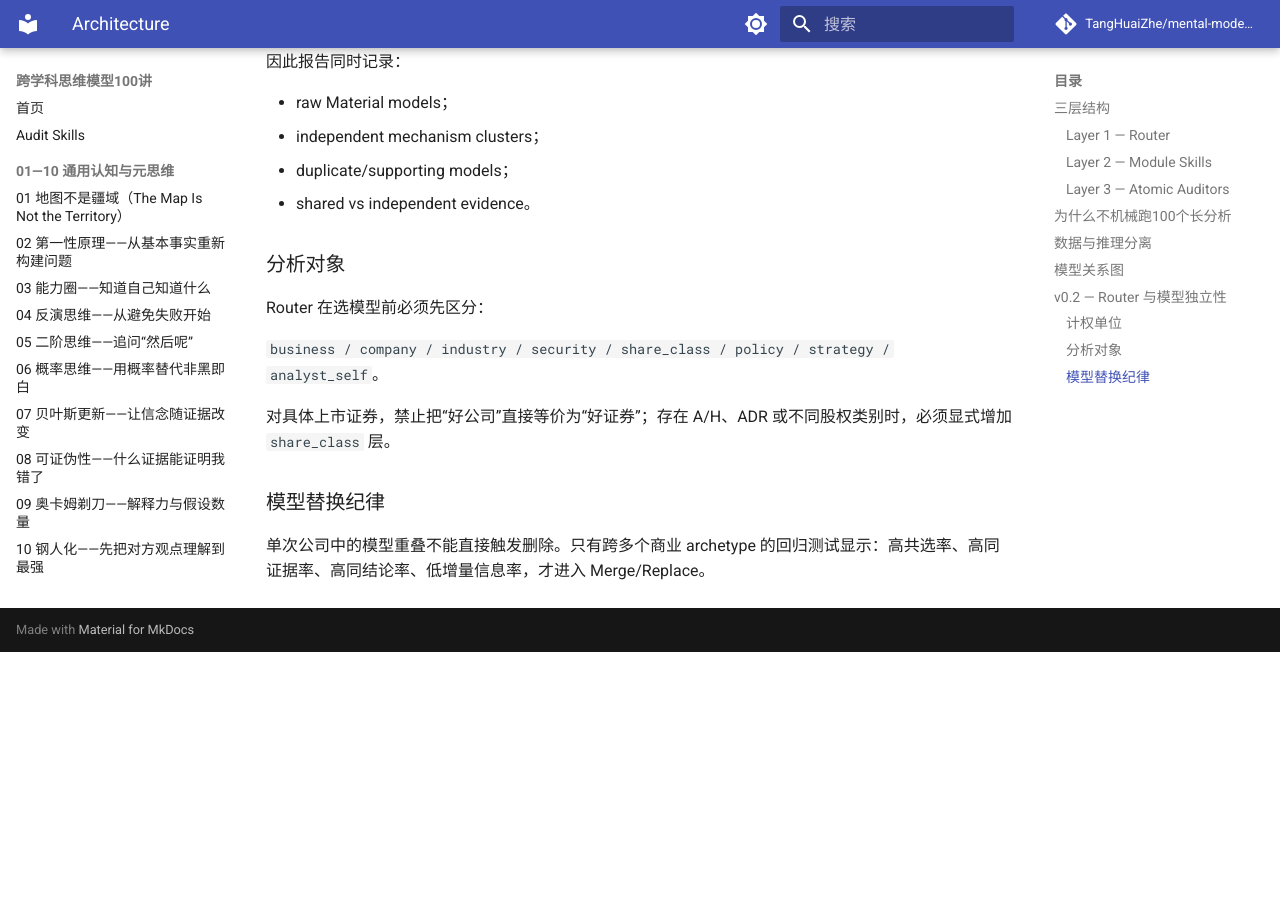
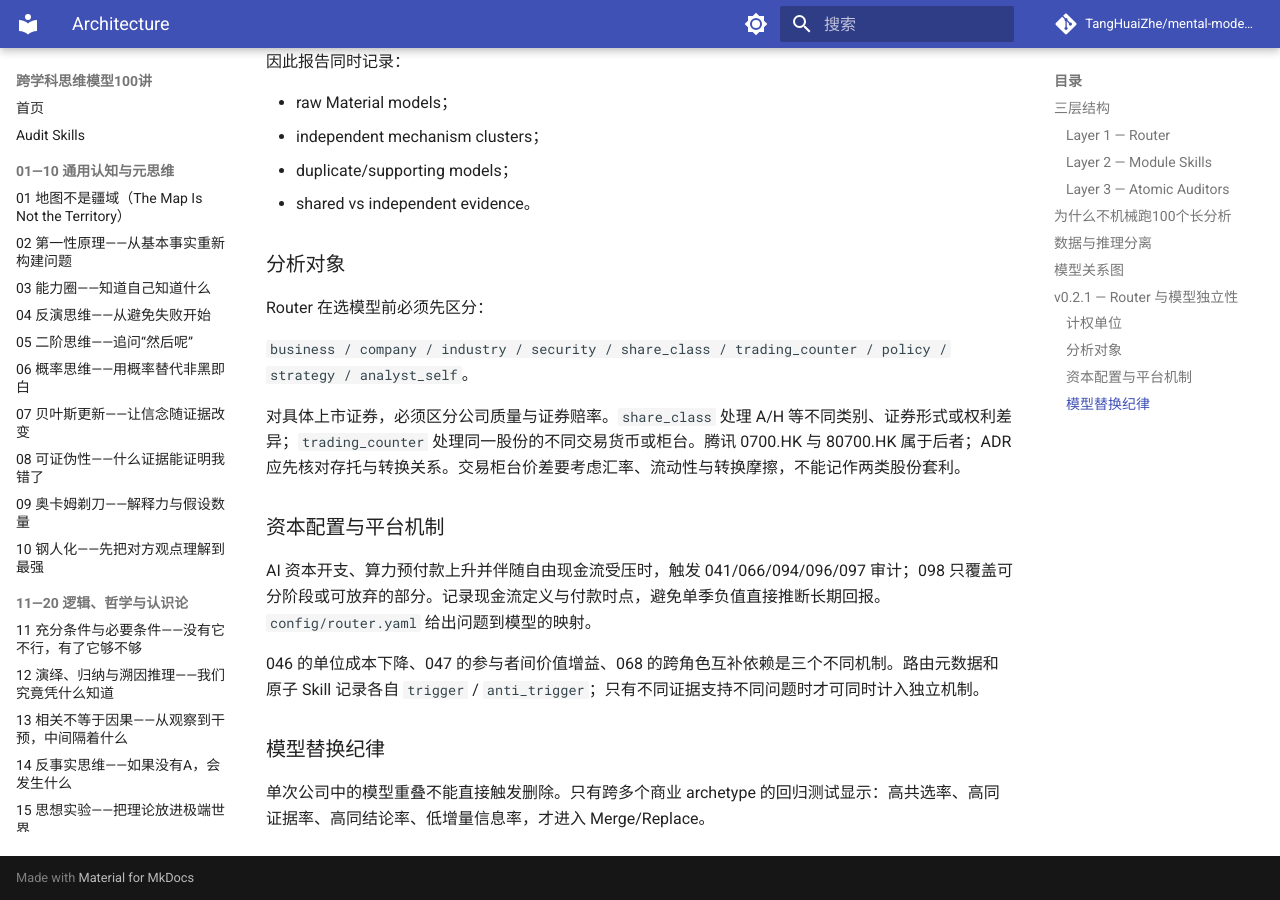
Before and after one commit to TangHuaiZhe/mental-models-audit, an MkDocs documentation site: the page built from docs/architecture.md, in a window 1280 px wide and 900 px high, scrolled down 1467 px. Built offline with MkDocs 1.6.1 and Material for MkDocs 9.7.7, drawn with Linux system fonts in a browser that asks for light colours; comment, search, counter and statistics services are not loaded; before the commit the page ends 2119 px from its top, so only the background shows below that; some of the changed text lies outside the part shown.

Commit message:
feat: refine audit router and add Tencent regression case

```diff
--- a/docs/architecture.md
+++ b/docs/architecture.md
@@ -30,7 +30,7 @@
 
 每个原子 Skill 的 `next_models` 形成有向图。Router 可以根据一次审计结果继续深挖，而不是按 001→100 线性调用。
 
-## v0.2 — Router 与模型独立性
+## v0.2.1 — Router 与模型独立性
 
 v0.2 增加一层集中式路由元数据：
 
@@ -55,9 +55,15 @@ v0.2 增加一层集中式路由元数据：
 
 Router 在选模型前必须先区分：
 
-`business / company / industry / security / share_class / policy / strategy / analyst_self`。
+`business / company / industry / security / share_class / trading_counter / policy / strategy / analyst_self`。
 
-对具体上市证券，禁止把“好公司”直接等价为“好证券”；存在 A/H、ADR 或不同股权类别时，必须显式增加 `share_class` 层。
+对具体上市证券，必须区分公司质量与证券赔率。`share_class` 处理 A/H 等不同类别、证券形式或权利差异；`trading_counter` 处理同一股份的不同交易货币或柜台。腾讯 0700.HK 与 80700.HK 属于后者；ADR 应先核对存托与转换关系。交易柜台价差要考虑汇率、流动性与转换摩擦，不能记作两类股份套利。
+
+### 资本配置与平台机制
+
+AI 资本开支、算力预付款上升并伴随自由现金流受压时，触发 041/066/094/096/097 审计；098 只覆盖可分阶段或可放弃的部分。记录现金流定义与付款时点，避免单季负值直接推断长期回报。`config/router.yaml` 给出问题到模型的映射。
+
+046 的单位成本下降、047 的参与者间价值增益、068 的跨角色互补依赖是三个不同机制。路由元数据和原子 Skill 记录各自 `trigger` / `anti_trigger`；只有不同证据支持不同问题时才可同时计入独立机制。
 
 ### 模型替换纪律
 
--- a/docs/model-independence-audit.md
+++ b/docs/model-independence-audit.md
@@ -38,6 +38,10 @@
 7. 金融机构：大型银行
 8. 创新药：研发型生物科技公司
 
+前三例已记录在 `tests/results/`：三花约 26 个 Material 对应约 8 个独立机制簇；茅台 17 对应 17；腾讯的既有审计估计约 32 对应约 29。腾讯数字是近似汇总，尚无逐项可复算的 100 模型评分表，不应作为精确独立性统计或替换阈值依据。
+
+腾讯案例支持收窄 046/047/068 的触发边界，并为“探索—利用权衡”提供强候选信号、为“资本周期”提供中强候选信号。竞争者共同投入解释军备竞赛，扩产后行业资本回报变化属于资本周期；两者不应共用同一结论。候选优先级是后续检验顺序，不等于正式纳入 100 讲。
+
 ## 结果分类
 
 - **Keep**：独立机制清晰。
```
Also changed, not shown: SKILL.md (+10 -3 lines), skills/046-economies-of-scale-scope/SKILL.md (+4 -2 lines), skills/047-network-effects/SKILL.md (+4 -2 lines), skills/068-ecosystem-food-web/SKILL.md (+4 -2 lines), 6 other files.
